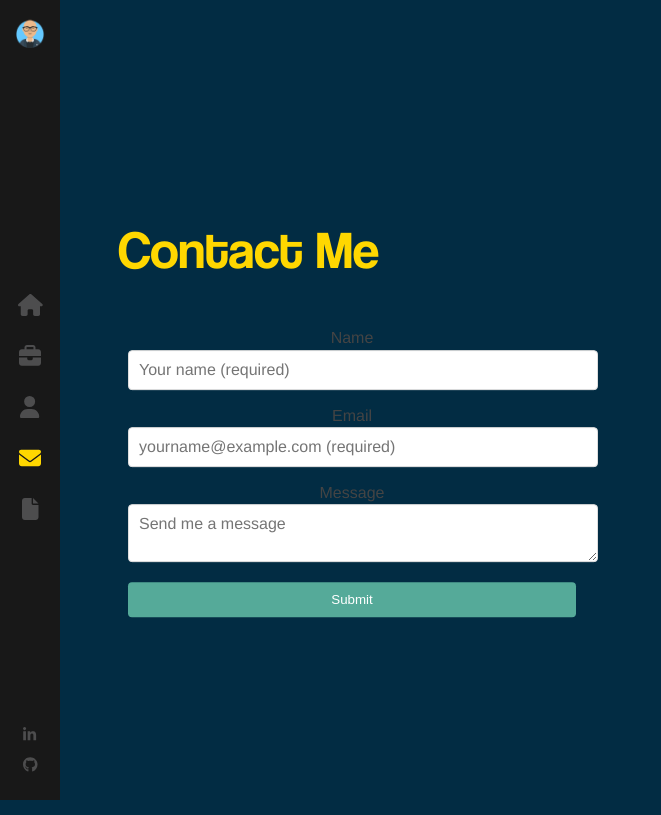
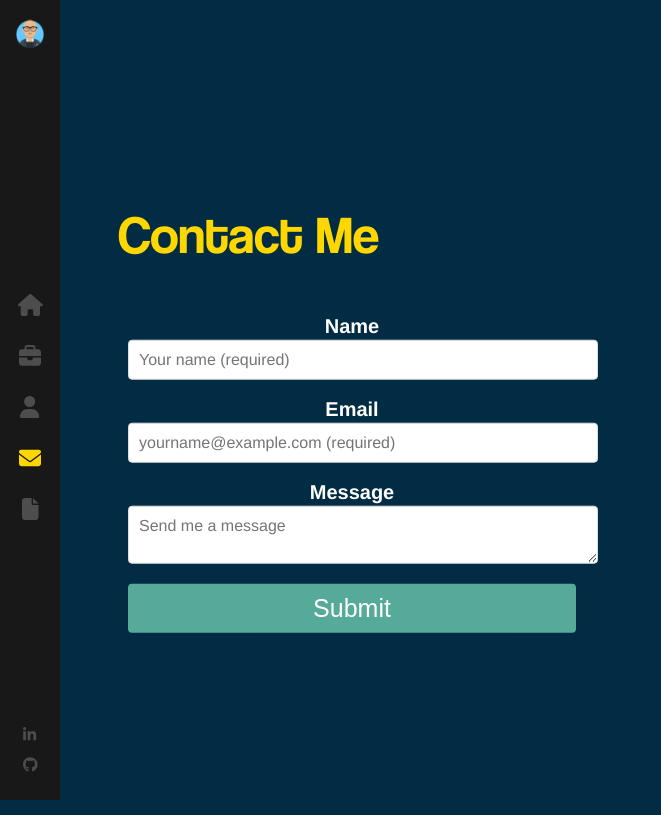
Before and after one commit to sjhudek/portfolio-react-spa, a React (Create React App) app: page /contact in a window 1280 px wide. Shown: the whole page, without its empty margins (0-661 px from the left). Built offline with nearby package versions, Linux system fonts and the light colour scheme.

Commit message:
updated src/components/Contact/index.module.scss

```diff
--- a/src/components/Contact/index.module.scss
+++ b/src/components/Contact/index.module.scss
@@ -1,7 +1,3 @@
-.error {
-    color: red;
-  }
-
 .container {
   width: 100%;
   max-width: 500px;
@@ -24,8 +20,11 @@ div {
 }
 
 label {
-    font-size: 16px;
+    font-size: 20px;
+    font-weight: bold;
     margin-bottom: 5px;
+    color: white;
+    text-align: left;
 }
 
 input,
@@ -49,6 +48,7 @@ button {
     border: none;
     border-radius: 4px;
     cursor: pointer;
+    font-size: 25px;
 
     &:hover {
         background-color: #478;
@@ -56,6 +56,7 @@ button {
 }
 
 .error {
-    color: red;
-    margin-top: 5px;
+  color: red;
+  font-size: 14px; // Ensure the font-size is readable
+  display: block; // Ensure it’s displayed as a block, so it’s visible
 }
```
